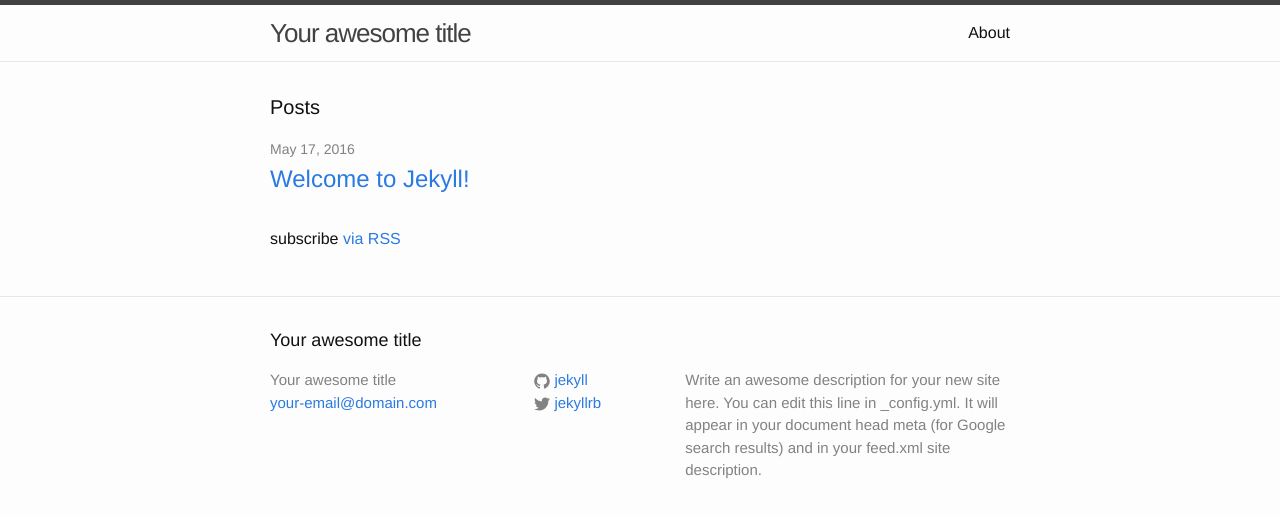
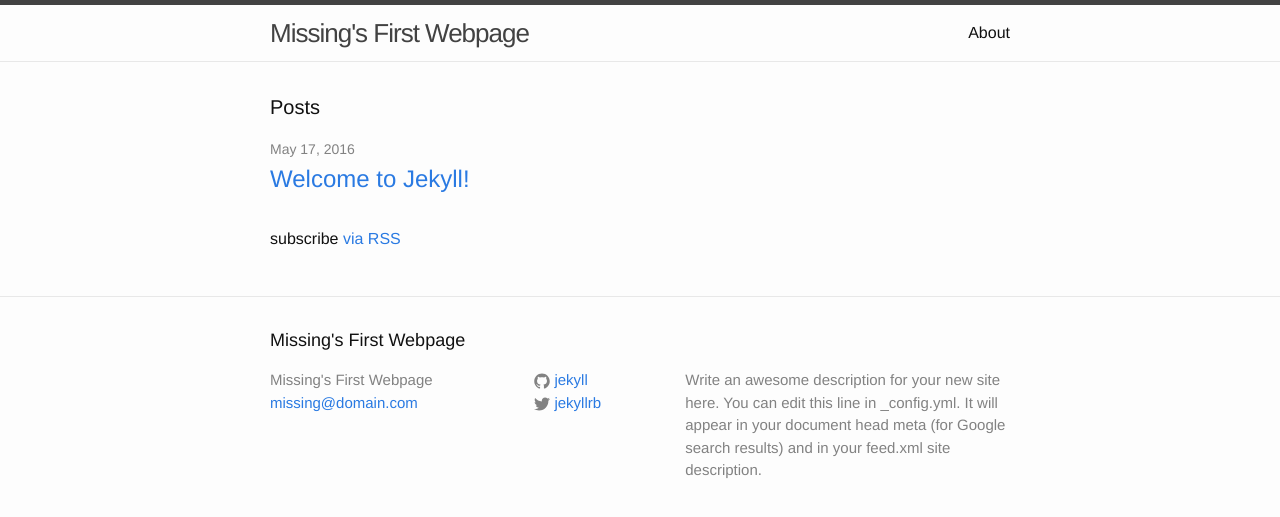
Before and after one commit to missing333/missing333.github.io, a Jekyll site: the page built from index.html, in a window 1280 px wide. Shown: the top 517 px of the page. Built offline with Jekyll 4.4.1, drawn with Linux system fonts in a browser that asks for light colours.

Commit message:
Update _config.yml

```diff
--- a/_config.yml
+++ b/_config.yml
@@ -6,8 +6,8 @@
 # 'jekyll serve'. If you change this file, please restart the server process.
 
 # Site settings
-title: Your awesome title
-email: your-email@domain.com
+title: Missing's First Webpage
+email: missing@domain.com
 description: > # this means to ignore newlines until "baseurl:"
   Write an awesome description for your new site here. You can edit this
   line in _config.yml. It will appear in your document head meta (for
```
